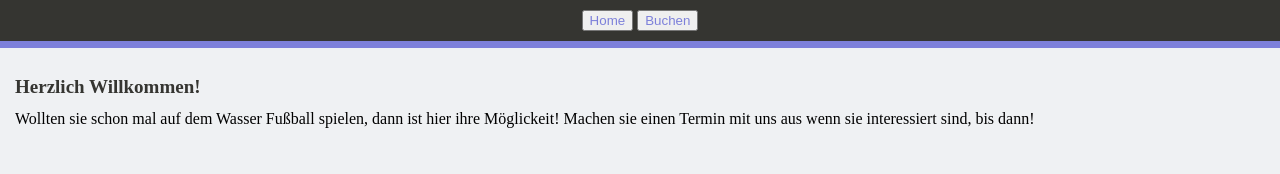
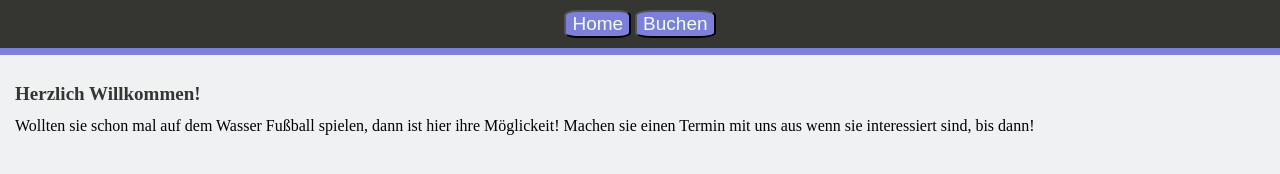
Before and after one commit to lasselind/lasselind.github.io, a plain HTML site: page index.html in a window 1280 px wide. Drawn offline with Linux system fonts and the light colour scheme.

Commit message:
Update index.html

```diff
--- a/index.html
+++ b/index.html
@@ -24,7 +24,10 @@
               padding: 15px;
             }
             button {
-            color: #7D80DA;
+              color: #F1FFE7;
+              background-color: #7D80DA;
+              font-size: 19px;
+              border-radius: 20%;
             }
             body {
               background-color: #EFF1F3;
```
